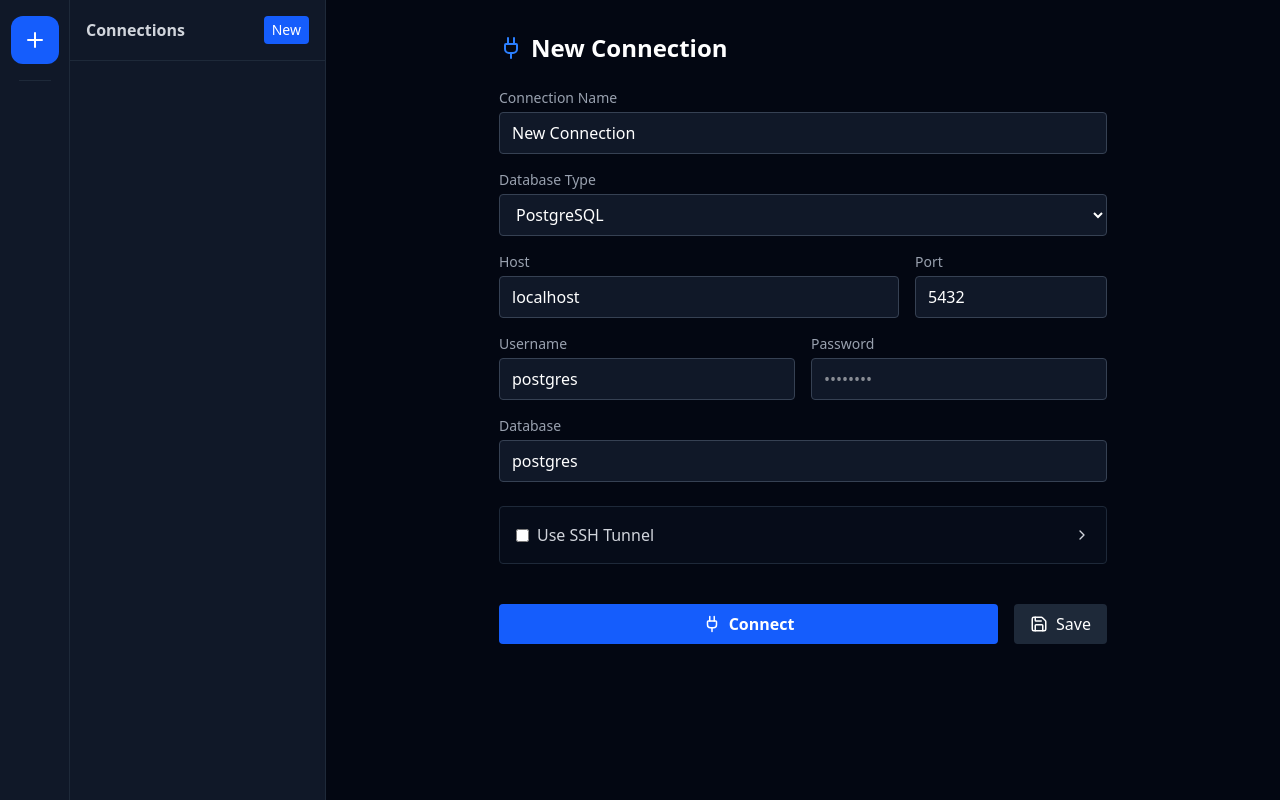
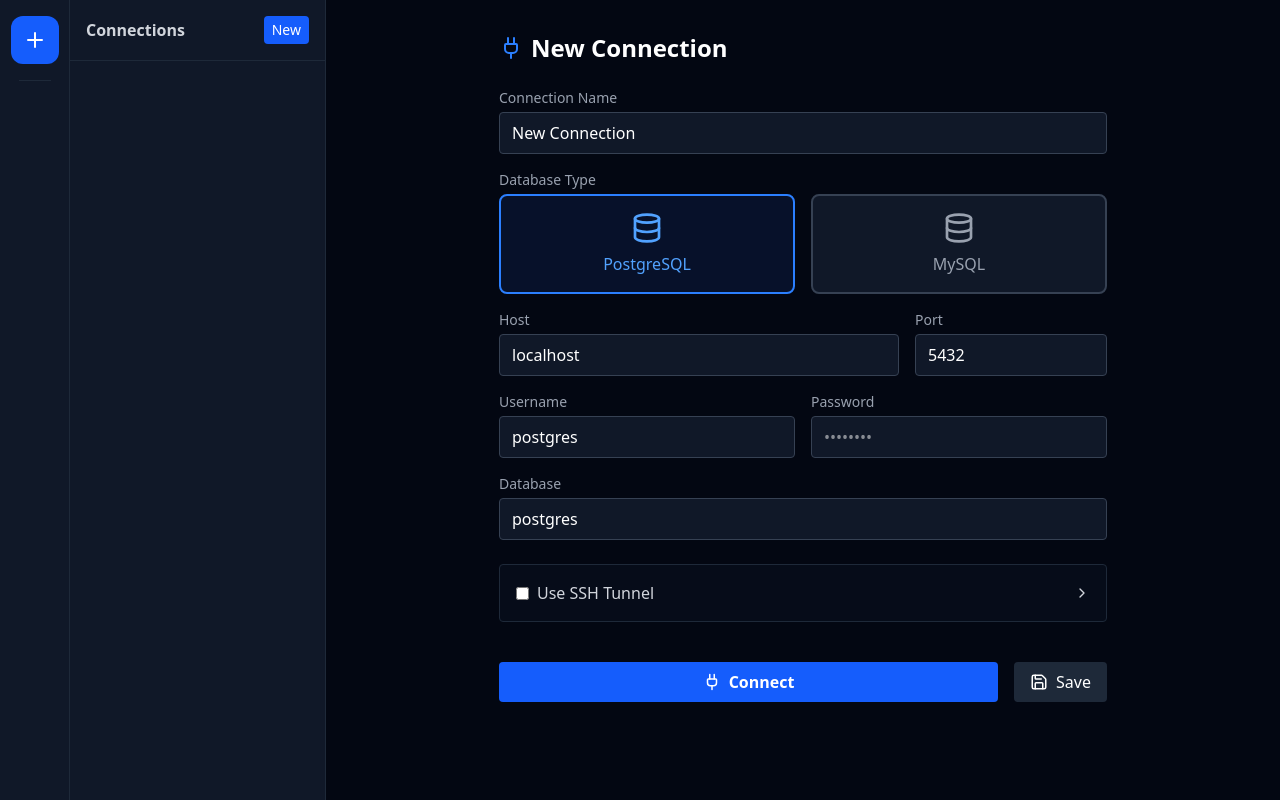
Before and after one commit to eidolex/sql-client-tauri, a SvelteKit app: page / in a window 1280 px wide. Built offline with nearby package versions, Linux system fonts and the light colour scheme.

Commit message:
feat: improve database type selection with interactive buttons and auto-fill connection defaults.

```diff
--- a/src/components/Connection.svelte
+++ b/src/components/Connection.svelte
@@ -10,7 +10,14 @@
   } from "$lib/db";
   import { appState } from "$lib/state.svelte";
   import { onMount } from "svelte";
-  import { Trash2, Save, Plug, ChevronDown, ChevronRight } from "lucide-svelte";
+  import {
+    Trash2,
+    Save,
+    Plug,
+    ChevronDown,
+    ChevronRight,
+    Database,
+  } from "lucide-svelte";
 
   let connections = $state<SavedConnection[]>([]);
   let selectedConnectionId = $state<string | null>(null);
@@ -52,6 +59,18 @@
     currentConnection = { ...conn };
     selectedConnectionId = conn.id;
     showSshConfig = conn.ssh_enabled;
+  }
+
+  function handleDbTypeChange() {
+    if (currentConnection.db_type === "postgres") {
+      currentConnection.port = 5432;
+      currentConnection.username = "postgres";
+      currentConnection.database = "postgres";
+    } else if (currentConnection.db_type === "mysql") {
+      currentConnection.port = 3306;
+      currentConnection.username = "root";
+      currentConnection.database = "mysql";
+    }
   }
 
   function createNew() {
@@ -203,14 +222,35 @@
               class="block text-sm font-medium text-gray-400 mb-1"
               >Database Type</label
             >
-            <select
-              id="id_connection_type"
-              bind:value={currentConnection.db_type}
-              class="w-full bg-gray-900 border border-gray-700 rounded px-3 py-2 focus:border-blue-500 focus:outline-none"
-            >
-              <option value="postgres">PostgreSQL</option>
-              <option value="mysql">MySQL</option>
-            </select>
+            <div class="grid grid-cols-2 gap-4">
+              <button
+                class="flex flex-col items-center justify-center p-4 rounded-lg border-2 transition-all {currentConnection.db_type ===
+                'postgres'
+                  ? 'border-blue-500 bg-blue-900/20 text-blue-400'
+                  : 'border-gray-700 bg-gray-900 text-gray-400 hover:border-gray-600 hover:bg-gray-800'}"
+                onclick={() => {
+                  currentConnection.db_type = "postgres";
+                  handleDbTypeChange();
+                }}
+              >
+                <Database class="w-8 h-8 mb-2" />
+                <span class="font-medium">PostgreSQL</span>
+              </button>
+
+              <button
+                class="flex flex-col items-center justify-center p-4 rounded-lg border-2 transition-all {currentConnection.db_type ===
+                'mysql'
+                  ? 'border-orange-500 bg-orange-900/20 text-orange-400'
+                  : 'border-gray-700 bg-gray-900 text-gray-400 hover:border-gray-600 hover:bg-gray-800'}"
+                onclick={() => {
+                  currentConnection.db_type = "mysql";
+                  handleDbTypeChange();
+                }}
+              >
+                <Database class="w-8 h-8 mb-2" />
+                <span class="font-medium">MySQL</span>
+              </button>
+            </div>
           </div>
 
           <div class="grid grid-cols-3 gap-4">
```
